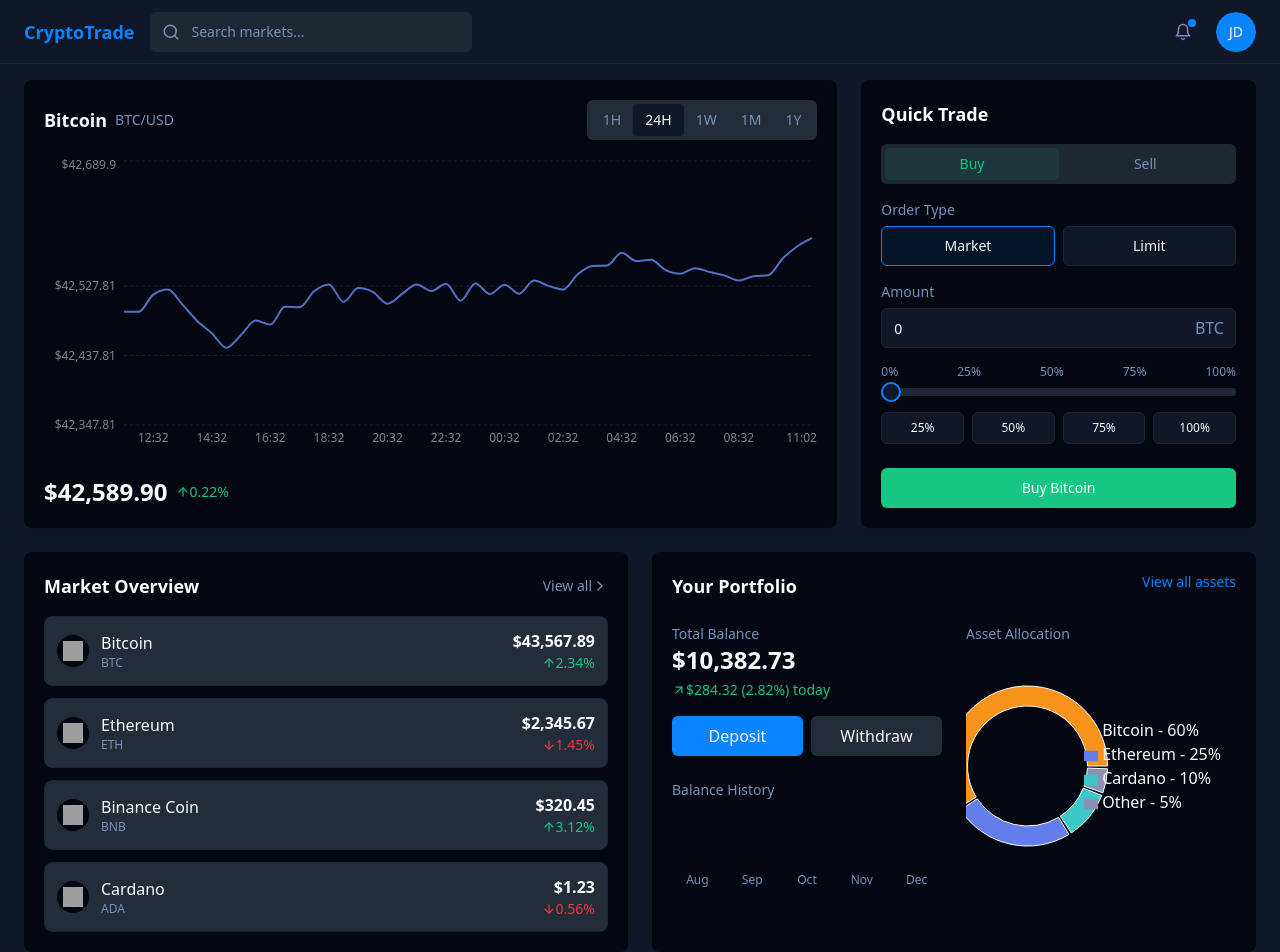
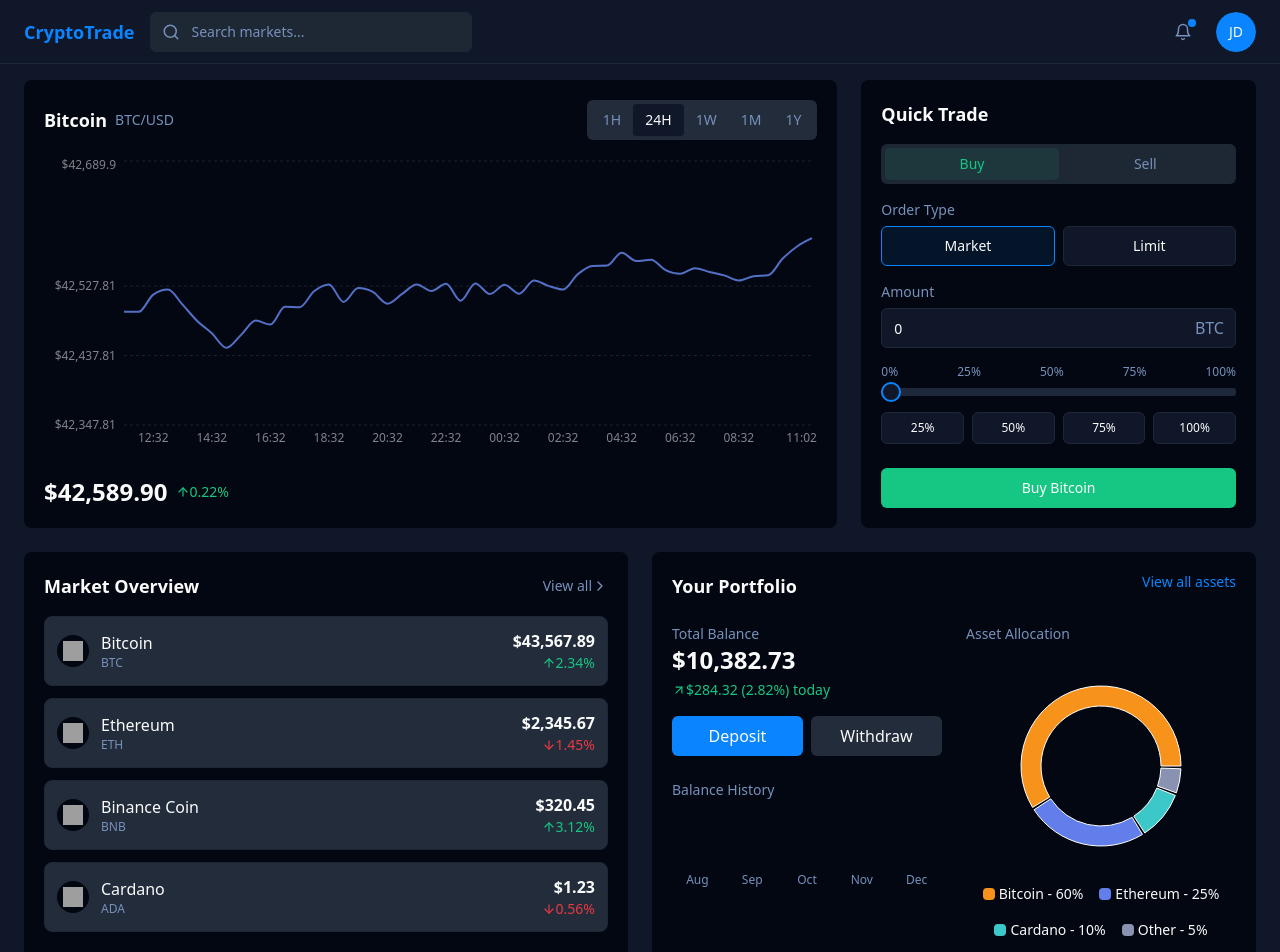
Before and after one commit to jcyag/trading-hub-mimic, a React (Vite) app: page / in a window 1280 px wide. Shown: the top 952 px of the page. Built offline with nearby package versions, Linux system fonts and the light colour scheme; grey boxes are pictures that could not be loaded.

Commit message:
Fix: Move chart legend
Move the chart legend to the bottom of the pie chart.

```diff
--- a/src/components/dashboard/Portfolio.tsx
+++ b/src/components/dashboard/Portfolio.tsx
@@ -95,16 +95,21 @@ export function Portfolio() {
                     <Cell key={`cell-${index}`} fill={entry.color} />
                   ))}
                 </Pie>
-                <Legend
-                  layout="vertical"
-                  verticalAlign="middle"
-                  align="right"
-                  formatter={(value, entry, index) => (
-                    <span className="text-foreground">{value} - {portfolioData[index!].value}%</span>
-                  )}
-                />
               </PieChart>
             </ResponsiveContainer>
+          </div>
+
+          {/* Legend moved below the chart */}
+          <div className="flex flex-wrap justify-center gap-4 mt-2">
+            {portfolioData.map((entry, index) => (
+              <div key={index} className="flex items-center">
+                <div
+                  className="w-3 h-3 rounded-sm mr-1"
+                  style={{ backgroundColor: entry.color }}
+                />
+                <span className="text-sm text-foreground">{entry.name} - {entry.value}%</span>
+              </div>
+            ))}
           </div>
         </div>
       </div>
```
